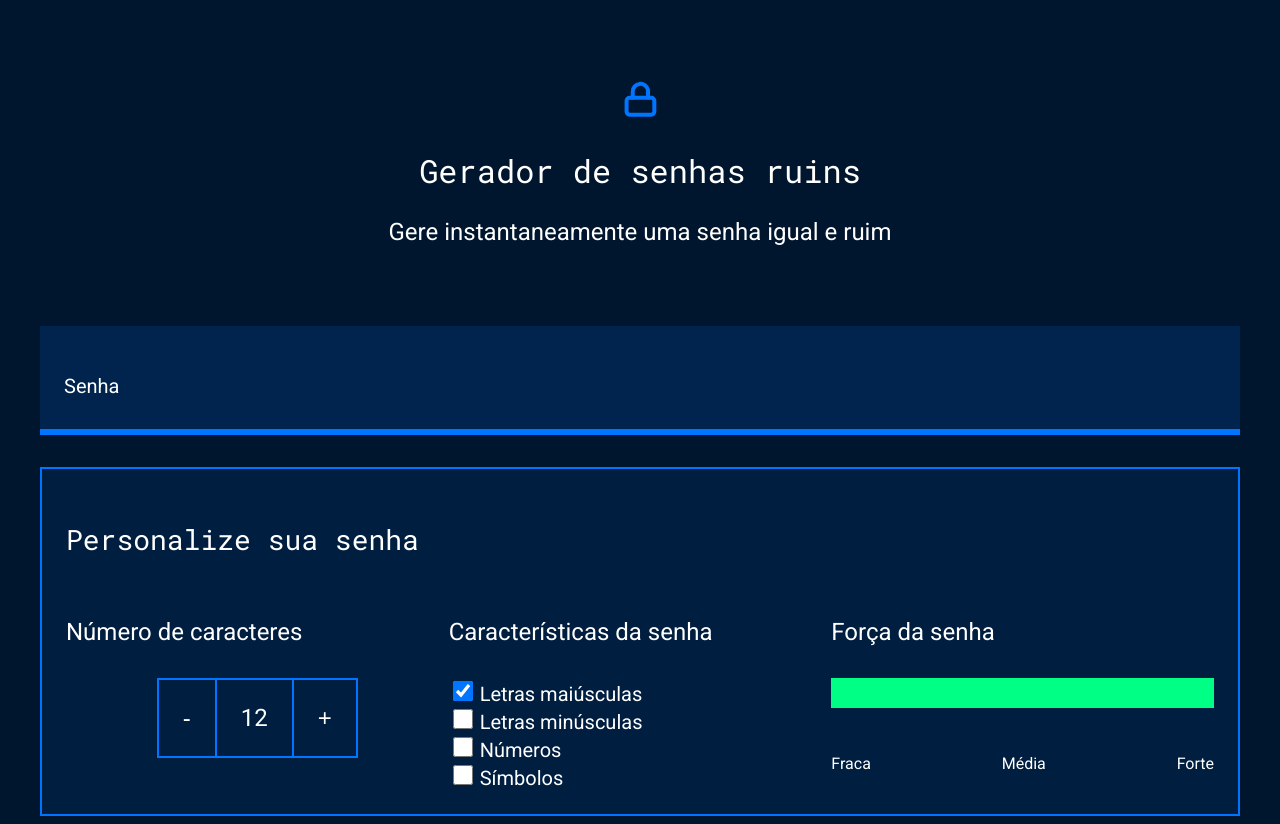
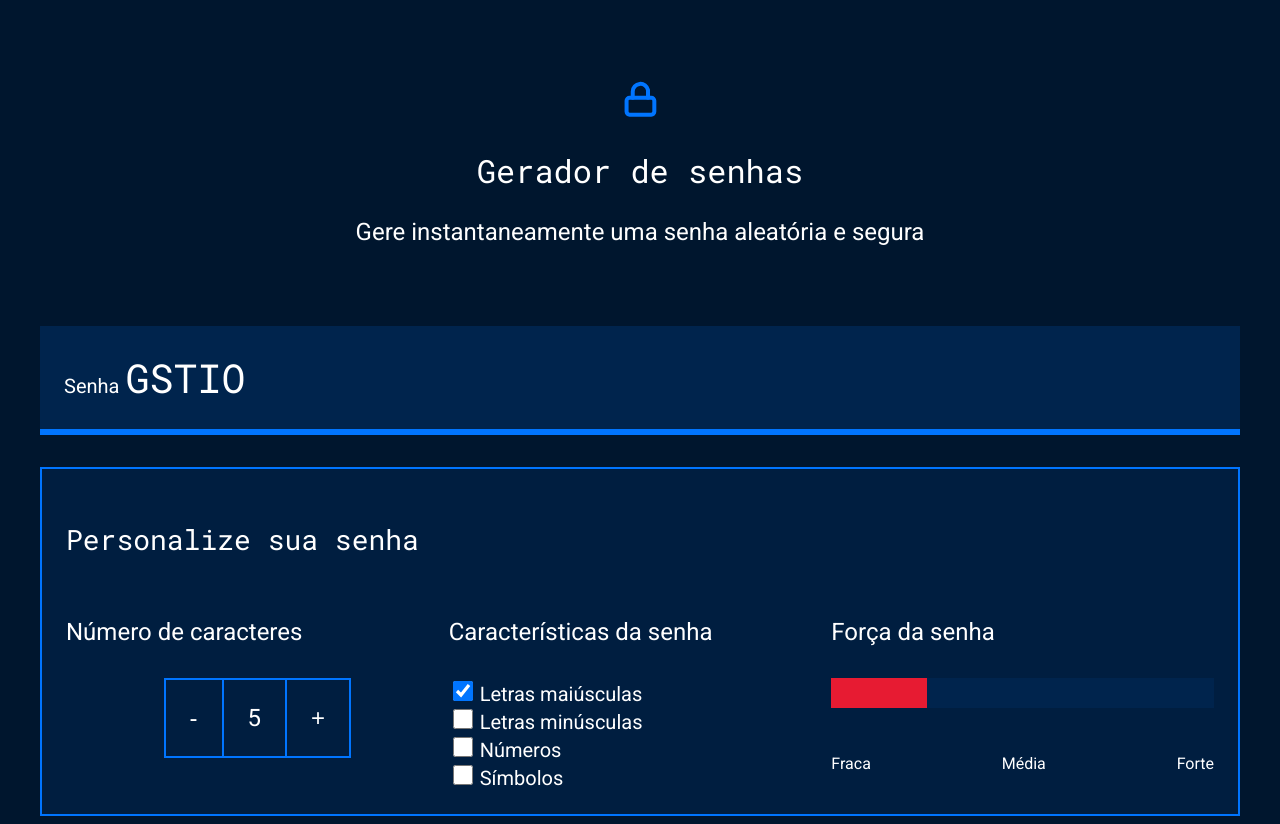
Before and after one commit to joaopedro3344/senhas-seguras-JP, a plain HTML site: page index.html in a window 1280 px wide. Drawn offline with Linux system fonts and the light colour scheme.

Commit message:
Add files via upload

```diff
--- a/index.html
+++ b/index.html
@@ -4,7 +4,7 @@
 <head>
     <meta charset="UTF-8">
     <meta name="viewport" content="width=device-width, initial-scale=1.0">
-    <title>Gerador de senha JP</title>
+    <title>Gerador de senha</title>
     <link rel="stylesheet" href="style.css">
 </head>
 
@@ -12,12 +12,12 @@
     <section class="conteudo">
         <div class="conteudo-titulo">
             <img src="unlock.svg" alt="cadeado fechado">
-            <h2 class="titulo-principal">Gerador de senhas ruins</h2>
-            <h3 class="titulo-secundario">Gere instantaneamente uma senha igual e ruim</h3>
+            <h2 class="titulo-principal">Gerador de senhas</h2>
+            <h3 class="titulo-secundario">Gere instantaneamente uma senha aleatória e segura</h3>
         </div>
         <div class="conteudo-senha">
             <label for="senha">Senha</label>
-            <input name="senha" type="text" id="campo-senha">
+            <input name="senha" type="text" id="campo-senha" readonly>
         </div>
         <div class="parametro">
             <h3 class="parametro-titulo">Personalize sua senha</h3>
@@ -52,7 +52,7 @@
                 <div class="parametro-senha">
                     <h4 class="parametro-senha__titulo">Força da senha</h4>
                     <div class="barra"></div>
-                    <div class="forca forte"></div>
+                    <div class="forca fraca"></div>
                     <div class="parametro-senha-textos">
                         <p>Fraca</p>
                         <p>Média</p>
@@ -62,6 +62,7 @@
             </div>
         </div>
     </section>
+    <script src="main.js"></script>
 </body>
 
 </html>
--- /dev/null
+++ b/main.js
@@ -0,0 +1,64 @@
+const numeroSenha = document.querySelector('.parametro-senha__texto');
+let tamanhoSenha = 5;
+numeroSenha.textContent = tamanhoSenha;
+
+const botoes = document.querySelectorAll('.parametro-senha__botao');
+
+botoes[0].onclick = diminuiTamanho;
+botoes[1].onclick = aumentaTamanho;
+
+function diminuiTamanho() {
+    if (tamanhoSenha > 1) {
+        // tamanhoSenha = tamanhoSenha-1;
+        tamanhoSenha--;
+    }
+    numeroSenha.textContent = tamanhoSenha;
+    geraSenha();
+}
+function aumentaTamanho() {
+    if (tamanhoSenha < 20) {
+        // tamanhoSenha = tamanhoSenha+1;
+        tamanhoSenha++;
+    }
+    numeroSenha.textContent = tamanhoSenha;
+    geraSenha();
+}
+
+const campoSenha = document.querySelector('#campo-senha');
+const checkbox = document.querySelectorAll('.checkbox');
+
+for (i = 0; i < checkbox.length; i++) {
+    checkbox[i].onclick = geraSenha;
+}
+
+
+const letrasMaiusculas = 'ABCDEFGHIJKLMNOPQRSTUVXYWZ';
+const letrasMinusculas = 'abcdefghijklmnopqrstuvxywz';
+const numeros = '0123456789';
+const simbolos = '!@%*?';
+
+geraSenha();
+
+function geraSenha() {
+    let alfabeto = '';
+    if (checkbox[0].checked) {
+        alfabeto = alfabeto + letrasMaiusculas;
+    }
+    if (checkbox[1].checked) {
+        alfabeto = alfabeto + letrasMinusculas;
+    }
+    if (checkbox[2].checked) {
+        alfabeto = alfabeto + numeros;
+    }
+    if (checkbox[3].checked) {
+        alfabeto = alfabeto + simbolos;
+    }
+    console.log(alfabeto);
+    let senha = '';
+    for (let i = 0; i < tamanhoSenha; i++) {
+        let numeroAleatorio = Math.random() * alfabeto.length;
+        numeroAleatorio = Math.floor(numeroAleatorio);
+        senha = senha + alfabeto[numeroAleatorio];
+    }
+    campoSenha.value = senha;
+}
```
